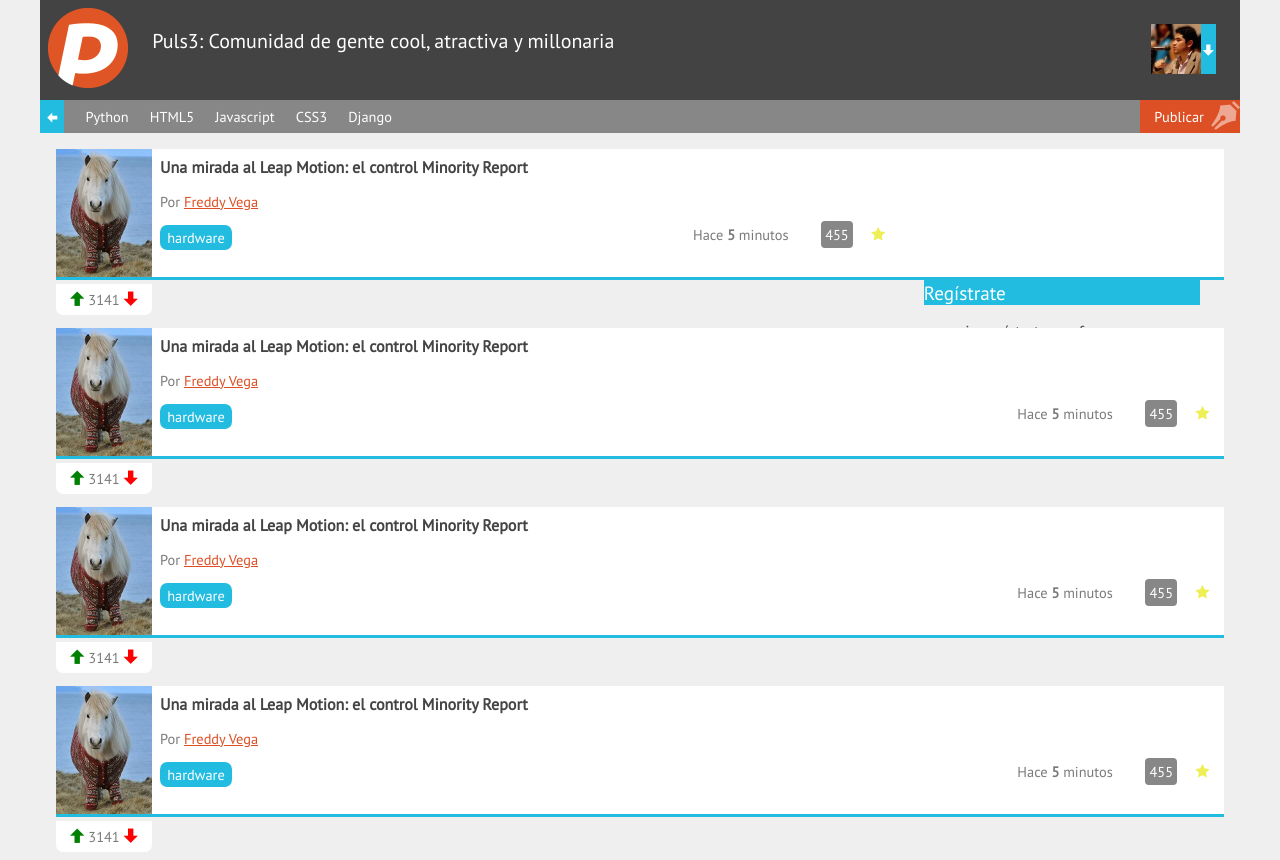
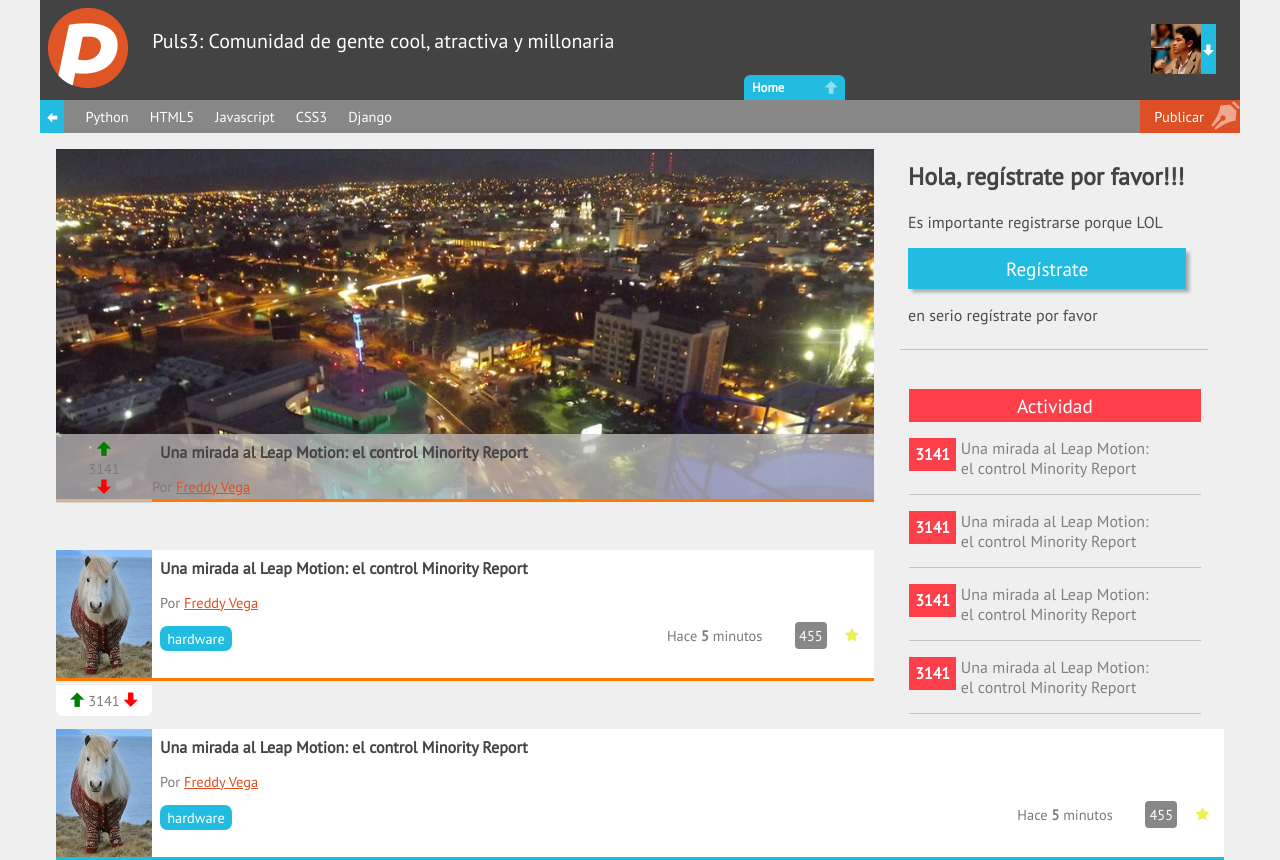
Before and after one commit to LuisEdo21/Puls3-Europa, a plain HTML site: page index.html in a window 1280 px wide. Shown: the top 860 px of the page. Drawn offline with Linux system fonts and the light colour scheme.

Commit message:
Con la tarea hecha
Se agregó el botón home, además de que se terminó de adaptar la vista de
escritorios con Responsive Design

```diff
--- a/estilos.css
+++ b/estilos.css
@@ -83,6 +83,29 @@
 {
 	width: 80px;
 }
+header #boton_home
+{
+	background: #22BCE0;
+	border-radius: 0.5em 0.5em 0 0;
+	color: white;
+	float: right;
+	font-size: 0.8em;
+	margin: 67px 0 0 0;
+	padding: 0.3em 0.6em;
+	position: fixed;
+	text-decoration: none;
+	width: 85px;
+}
+header #boton_home:after
+{
+	color: rgba(255, 255, 255, 0.5);
+	content: "\e000";
+	font-family: "icomoon";
+	font-size: 1em;
+	position: absolute;
+	right: 7px;
+	top: 6px;
+}
 nav
 {
 	background: #878787;
@@ -147,7 +170,7 @@
 	padding: 0.5em 1em;
 	text-decoration: none;
 }
-#bienvenida
+#bienvenida, #ultima_actividad
 {
 	display: none;
 }
@@ -188,7 +211,7 @@
 	padding: 0.2em 0.5em;
 	text-decoration: none;
 }
-#contenido .item
+#contenido .item, #contenido #primer_item
 {
 	border-bottom: 3px #22BCE0 solid;
 	background: white;
@@ -196,31 +219,31 @@
 	min-height: 128px;
 	position: relative;
 }
-#contenido .item p
+#contenido .item p, #contenido #primer_item p
 {
 	color: #7A7A7A;
 	font-size: 0.9em;
 }
-#contenido .item .imagen_item
+#contenido .item .imagen_item, #contenido #primer_item .imagen_item
 {
 	float: left;
 	margin: 0 0.5em 0 0;
 }
-#contenido .item .imagen_item img
+#contenido .item .imagen_item img, #contenido #primer_item .imagen_item img
 {
 	width: 96px;
 }
-#contenido .item .titulo_item
+#contenido .item .titulo_item, #contenido #primer_item .titulo_item
 {
 	font-size: 1rem;
 	padding: 0.5em 0.5em 0;
 }
-#contenido .item .titulo_item a
+#contenido .item .titulo_item a, #contenido #primer_item .titulo_item a
 {
 	color: #444;
 	text-decoration: none;
 }
-#contenido .item .votacion
+#contenido .item .votacion, #contenido #primer_item .votacion
 {
 	background: white;
 	border-radius: 0 0 0.5em 0.5em;
@@ -231,21 +254,25 @@
 	top: 103%;
 	width: 96px;
 }
-#contenido .item .votacion a
+#contenido .item .votacion a, #contenido #primer_item .votacion a
 {
 	text-decoration: none;
 }
 #contenido .item .votacion .down:after,
-#contenido .item .votacion .up:after
+#contenido #primer_item .votacion .down:after,
+#contenido .item .votacion .up:after,
+#contenido #primer_item .votacion .up:after
 {
 	font-family: "icomoon";
 }
-#contenido .item .votacion .up:after
+#contenido .item .votacion .up:after,
+#contenido #primer_item .votacion .up:after
 {
 	color: green;
 	content: "\e000"
 }
-#contenido .item .votacion .down:after
+#contenido .item .votacion .down:after,
+#contenido #primer_item .votacion .down:after
 {
 	color: red;
 	content: "\e001";
--- a/index.html
+++ b/index.html
@@ -21,6 +21,7 @@
 
 			</figcaption>
 		</figure>
+		<a href="#" id="boton_home"><strong>Home</strong></a>
 	</header>
 	<nav>
 		<ul>
@@ -40,6 +41,59 @@
 			<a id="registro" href="#">Regístrate</a>
 			<p id="mensajeregistro">en serio regístrate por favor</p>
 		</aside>
+		<aside id="ultima_actividad">
+			<h2 class="H2_Actividad">Actividad</h2>
+			<p class="actividad">
+				<a class="numero_de_actividad" href="#"><strong>3141</strong></a>
+				<a class="contenido_ultima_act">Una mirada al Leap Motion: el control Minority Report</a>
+			</p>
+			<div class="linea_divisoria"></div>
+			<p class="actividad">
+				<a class="numero_de_actividad" href="#"><strong>3141</strong></a>
+				<a class="contenido_ultima_act">Una mirada al Leap Motion: el control Minority Report</a>
+			</p>
+			<div class="linea_divisoria"></div>
+			<p class="actividad">
+				<a class="numero_de_actividad" href="#"><strong>3141</strong></a>
+				<a class="contenido_ultima_act">Una mirada al Leap Motion: el control Minority Report</a>
+			</p>
+			<div class="linea_divisoria"></div>
+			<p class="actividad">
+				<a class="numero_de_actividad" href="#"><strong>3141</strong></a>
+				<a class="contenido_ultima_act">Una mirada al Leap Motion: el control Minority Report</a>
+			</p>
+			<div class="linea_divisoria"></div>
+		</aside>
+		<div id="primer_item">
+			<div id="contenedor">
+				<figure class="imagen_item">
+					<img src="fondo.jpg">
+				</figure>
+				<p class="TituloYAutor">
+					<h2 class="titulo_item">
+						<a href="#">Una mirada al Leap Motion: el control Minority Report</a>
+					</h2>
+					<p class="autor_item">
+						Por <a href="#">Freddy Vega</a>
+					</p>
+
+					<p class="datos_item">
+						<a class="tag_item" href="#">hardware</a>
+						<span class="fecha_item">Hace <strong>5</strong> minutos</span>
+						<a class="comentarios_item" href="#">455</a>
+						<a class="guardar_item" href="#"></a>
+					</p>
+
+				</p>
+			</div>
+			<div id="Votos">
+				<p class="votacion">
+					<a class="up" href="#"></a>
+					3141
+					<a class="down" href="#"></a>
+				</p>
+			</div>
+		</div>
 		<article class="item">
 			<figure class="imagen_item">
 				<img src="imagen.jpg">
--- a/responsive.css
+++ b/responsive.css
@@ -5,12 +5,17 @@
 		margin: 0 auto;
 		max-width: 1200px;
 	}
-	#bienvenida
+	#bienvenida, #ultima_actividad
 	{
 		display: block;
 		float: right;
-		margin: 1em;
+		margin: -1em 1em;
 		padding: 0.5em;
+		width: 25%;
+	}
+	#bienvenida
+	{
+		border-bottom: 1.5px rgba(150, 150, 150, 0.5) solid;
 	}
 	#bienvenida h2
 	{
@@ -24,13 +29,99 @@
 	#bienvenida #registro
 	{
 		background: #22BCE0;
+		box-shadow: 3.5px 3.5px 3.5px rgba(0,0,0,0.3) ;
 		color: white;
 		display: block;
 		font-size: 1.2em;
+		bottom: 10em;
+		margin: 0 2em 0 0;
+		padding: 0.4em;
+		text-align: center;
+		text-decoration: none;
+		width: 90%;
+	}
+	#contenido .item:first-of-type
+	{
+		width: 70%;
+		border-bottom: 3px #FF7800 solid;
+	}
+	#contenido #primer_item
+	{
+		background: url("fondo.jpg");
+		background-size: 100%;
+		border-bottom: 3px #FF7800 solid;
+		min-height: 350px;
+		position: relative;
+		width: 70%;
+	}
+	#contenido #primer_item .datos_item
+	{
+		display: none;
+	}
+	#contenido #primer_item .imagen_item img
+	{
+		display: none;
+	}
+	#contenido #primer_item #contenedor
+	{
+		background: rgba(200, 200, 200, 0.7);
+		bottom: 20em;
+		display: block;
+		height: 65px;
+		left: 96px;
+		position: relative;
+		top: 285px;
+		width: 88.3%;
+		z-index: 0;
+	}
+	#contenido #primer_item .votacion
+	{
+		background: rgba(200, 200, 200, 0.7);
+		border-radius: 0;
+		display: block;
+		position: relative;
+		top: 217px;
+	}
+	#contenido #primer_item .votacion a
+	{
+		display: block;
+	}
+	#ultima_actividad
+	{
+		position: relative;
+		left: 21.3em;
+		top: 14.5em;
+	}
+	#ultima_actividad .H2_Actividad
+	{
+		background: #FD3F49;
+		color: white;
+		font-size: 1.2em;
+		font-weight: normal;
+		padding: 0.2em;
+		text-align: center;
 		text-decoration: none;
 	}
-	#contenido .item:first-child
+	#ultima_actividad .numero_de_actividad
 	{
-		width: 60%;
+		background: #FD3F49;
+		color: white;
+		padding: 0.4em;
+		text-decoration: none;
+	}
+	#ultima_actividad .linea_divisoria
+	{
+		border-bottom: 1px rgba(150, 150, 150, 0.5) solid;
+	}
+	#ultima_actividad .contenido_ultima_act
+	{
+		color: rgba(100, 100, 100, 0.8);
+		bottom: 11em;
+		width: 70%;
+	}
+	#ultima_actividad .contenido_ultima_act, #ultima_actividad .numero_de_actividad
+	{
+		display: inline-block;
+		vertical-align: top;
 	}
 }
```
Also changed, not shown: fondo.jpg (added).
